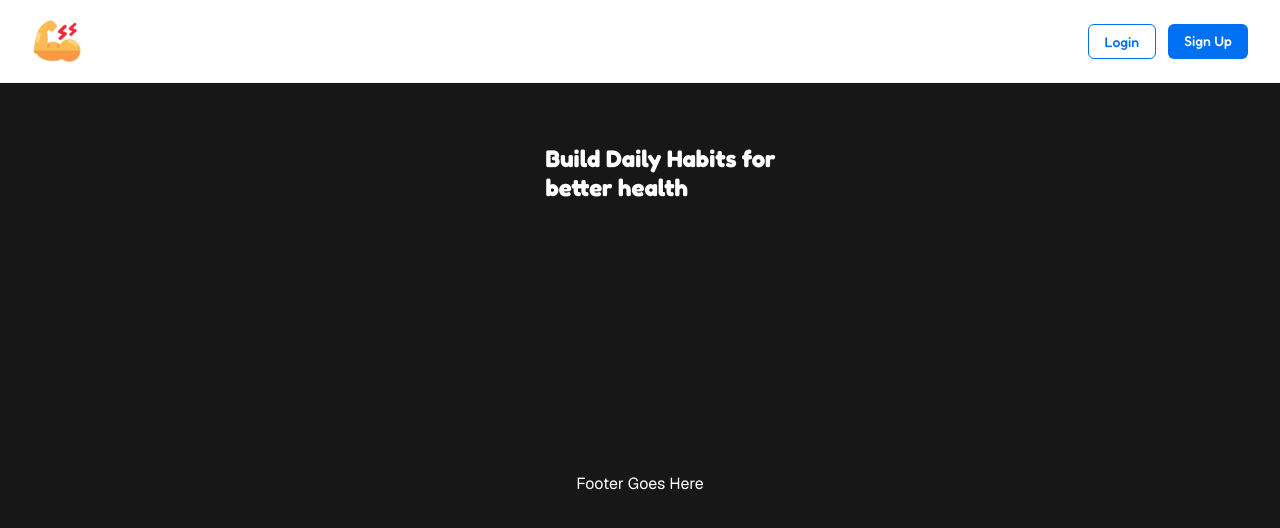
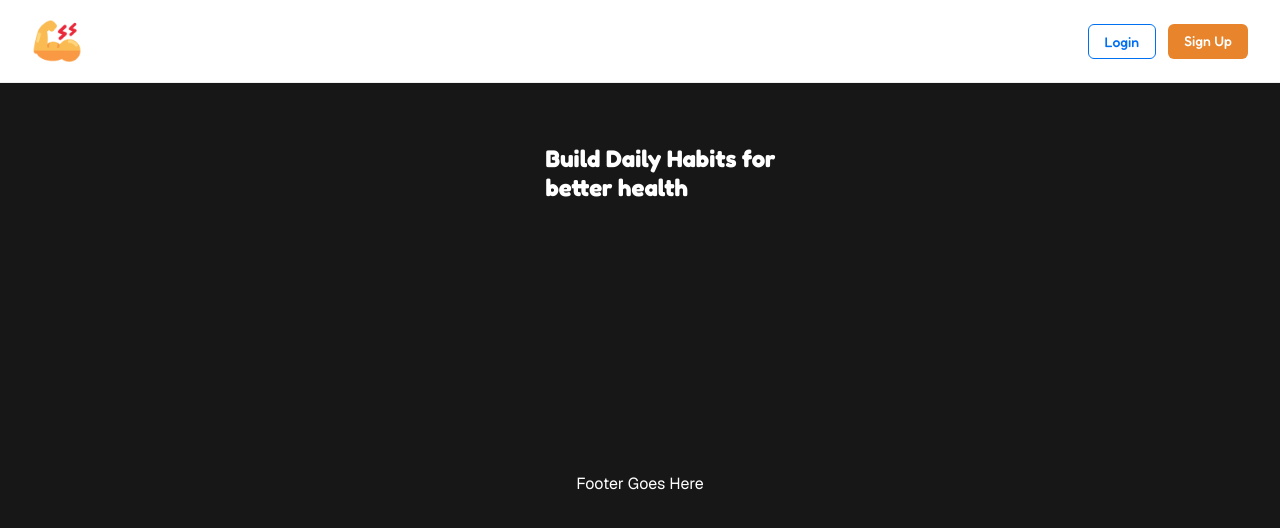
Before and after one commit to naveensinghp/gym-web, a Next.js app: page / in a window 1280 px wide. Shown: the top 528 px of the page. Built offline with nearby package versions, Linux system fonts and the light colour scheme.

Commit message:
#Day 04 CSS

```diff
--- a/src/components/Header/Header.jsx
+++ b/src/components/Header/Header.jsx
@@ -55,7 +55,7 @@ const MenuItem = styled.a`
   font-weight: 500;
 
   &:hover {
-    color: #0070f3;
+    color: var(--primary);
   }
 `;
 
@@ -80,14 +80,14 @@ const LoginButton = styled.a`
 
 const SignupButton = styled.a`
   padding: 8px 16px;
-  background: #0070f3;
+  background: var(--primary);
   color: white;
   border-radius: 6px;
   text-decoration: none;
   font-size: 14px;
   font-weight: 500;
 
-  &:hover {
+  /* &:hover {
     background: #0059c1;
-  }
+  } */
 `;
```
